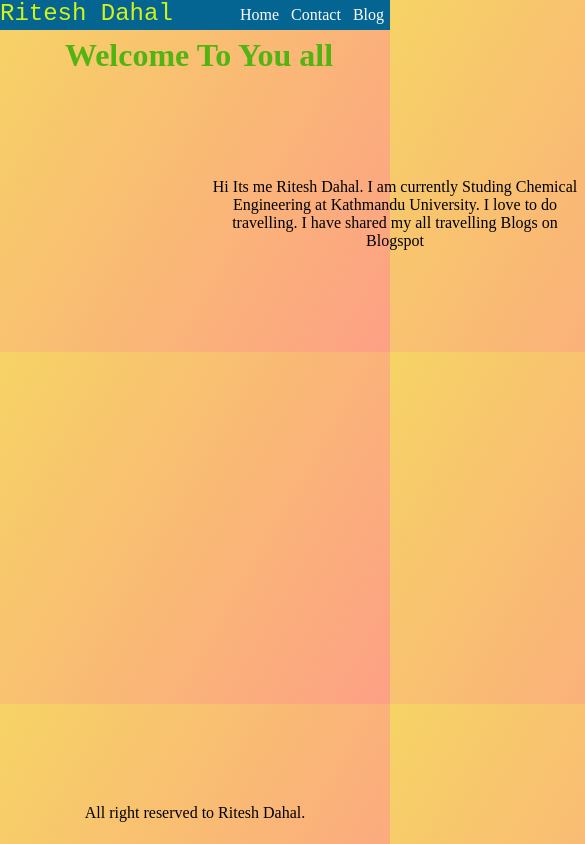
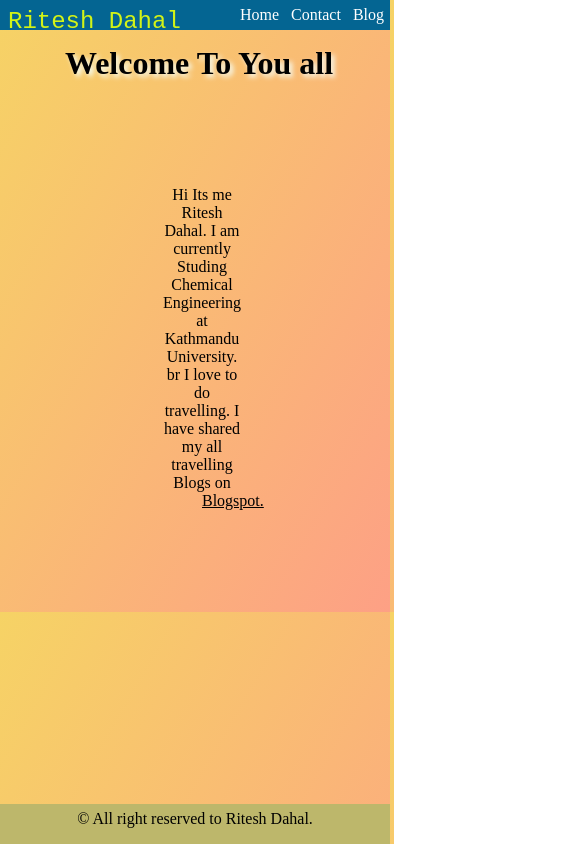
Before and after one commit to Riteshdahal/My-second-website, a plain HTML site: page index.html in a window 390 px wide. Shown: the whole page, 585 px wide, since content can reach past the window. Drawn offline with Linux system fonts and the light colour scheme.

Commit message:
Web is ready to push

```diff
--- a/style.css
+++ b/css/style.css
@@ -12,7 +12,8 @@ body {
 header {
     justify-content: center;
     text-align: center;
-    color: rgb(82, 180, 17);
+    color: black;
+    text-shadow:3px 3px 5px mintcream;
     padding: 2px;
     margin: 4px;
 }
@@ -49,6 +50,7 @@ header {
 
 #label {
     display: flex;
+    padding: 8px ;
     float: left;
     color: rgb(210, 243, 23);
     font-size: x-large;
@@ -64,22 +66,35 @@ li a {
     text-decoration: none;
     color: white;
 }
+li a:hover
+{
+    color: lemonchiffon;
+    text-shadow: 3px 3px 5px red;
+}
 
 .container p {
     color: black;
 }
+.container a {
+    text-decoration: underline;
+}
+.container a:hover{
+    color: mintcream;
+}
 
 #footer {
-    position: absolute;
+    position: fixed;
     bottom: 0;
     width: 100%;
     height: 2.5rem;
     text-align: center;
-    color: black;
+    color:black;
+    padding: 6px;
+    background-color: darkkhaki;
 }
 
 p {
-    color: black;
+
 }
 
 @media screen and (max-width:600px) {
@@ -87,12 +102,14 @@ p {
         width: 100%;
     }
     header {
+        display: flex;
         width: 100%;
+
     }
-    .container {
-        width: 100%;
-        justify-content: center;
-        text-align: center;
+    .container p{
+       display: flex;
+       justify-content: center;
+
     }
     #footer {
         width: 100%;
--- a/index.html
+++ b/index.html
@@ -4,8 +4,8 @@
 <head>
     <meta charset="UTF-8">
     <meta name="viewport" content="width=device-width, initial-scale=1.0">
-    <title>RiteshDahal</title>
-    <link rel="stylesheet" href="style.css">
+    <title>Ritesh Dahal || Website</title>
+    <link rel="stylesheet" href="/css/style.css">
 
 </head>
 
@@ -15,8 +15,8 @@
         <nav id="nav">
 
             <li><a href="index.html"> Home</a></li>
-            <li><a href="contact.html">Contact</a></li>
-            <li><a href="Blog.html"> Blog</a></li>
+            <li><a href="./exhtml/contact.html">Contact</a></li>
+            <li><a href="./exhtml/Blog.html"> Blog</a></li>
         </nav>
     </div>
 
@@ -25,15 +25,15 @@
     </header>
 
     <div class="container">
-        <p> Hi Its me Ritesh Dahal. I am currently Studing Chemical Engineering at Kathmandu University. I love to do travelling. I have shared my all travelling Blogs on
-            <a href="https://riteshd29.blogspot.com/" target="_blank"> Blogspot</a>
-        </p>
+        <p> Hi Its me Ritesh Dahal. I am currently Studing Chemical Engineering at Kathmandu University. br I love to do travelling. I have shared my all travelling Blogs on
+        </p>    <a href="https://riteshd29.blogspot.com/" target="_blank"> Blogspot.</a>
+
 
     </div>
 
 
     <footer id="footer">
-        All right reserved to Ritesh Dahal.
+       &copy; All right reserved to Ritesh Dahal.
     </footer>
 </body>
 
```
Also changed, not shown: css/styleBlog.css (renamed from styleBlog.css), exhtml/Blog.html (renamed from Blog.html), exhtml/contact.html (renamed from contact.html), images/IMG_20191206_231720_644.jpg (deleted), images/IMG_6177.JPG (deleted), images/IMG_7385.jpeg (deleted), 1 other file.
